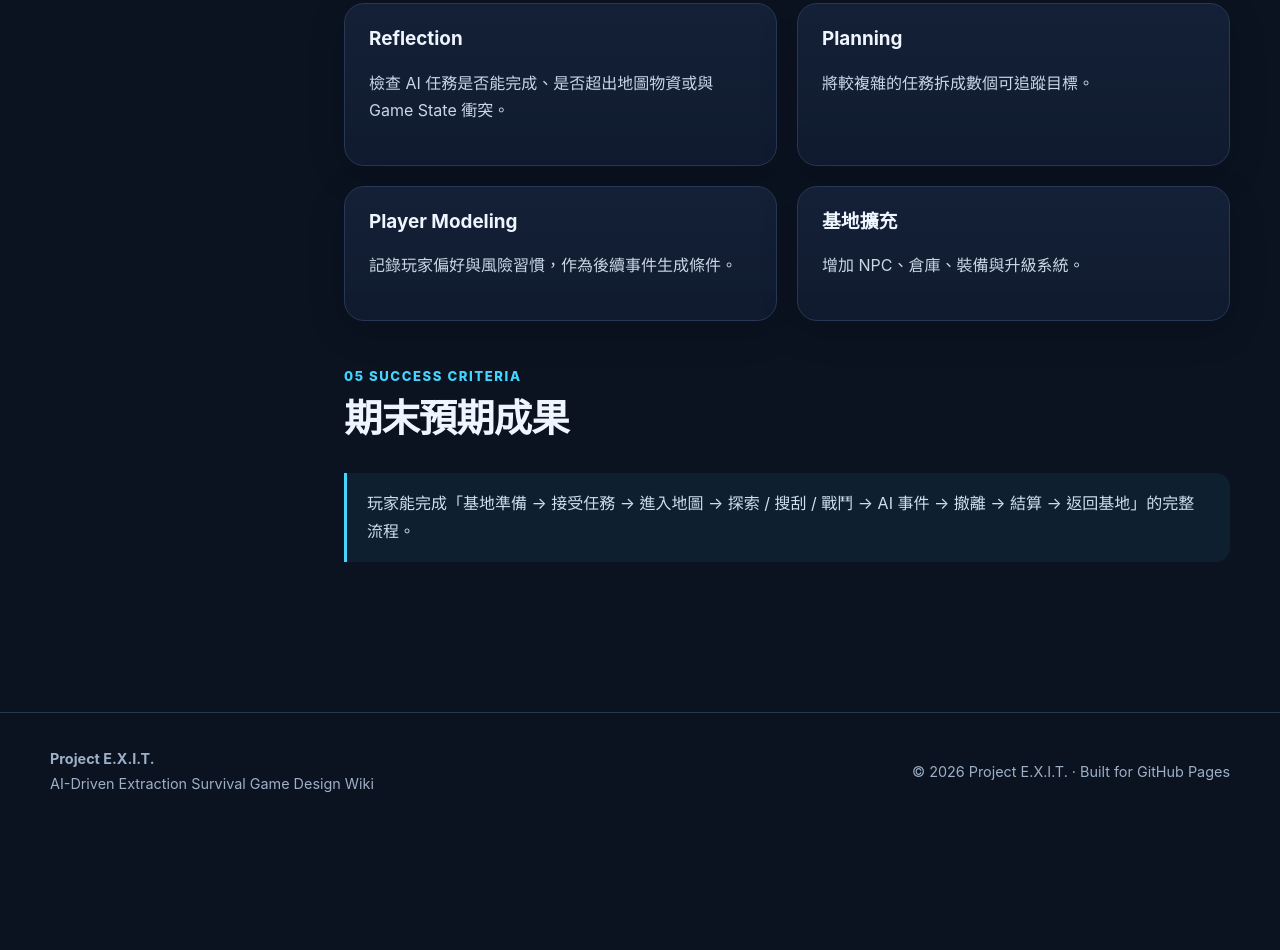
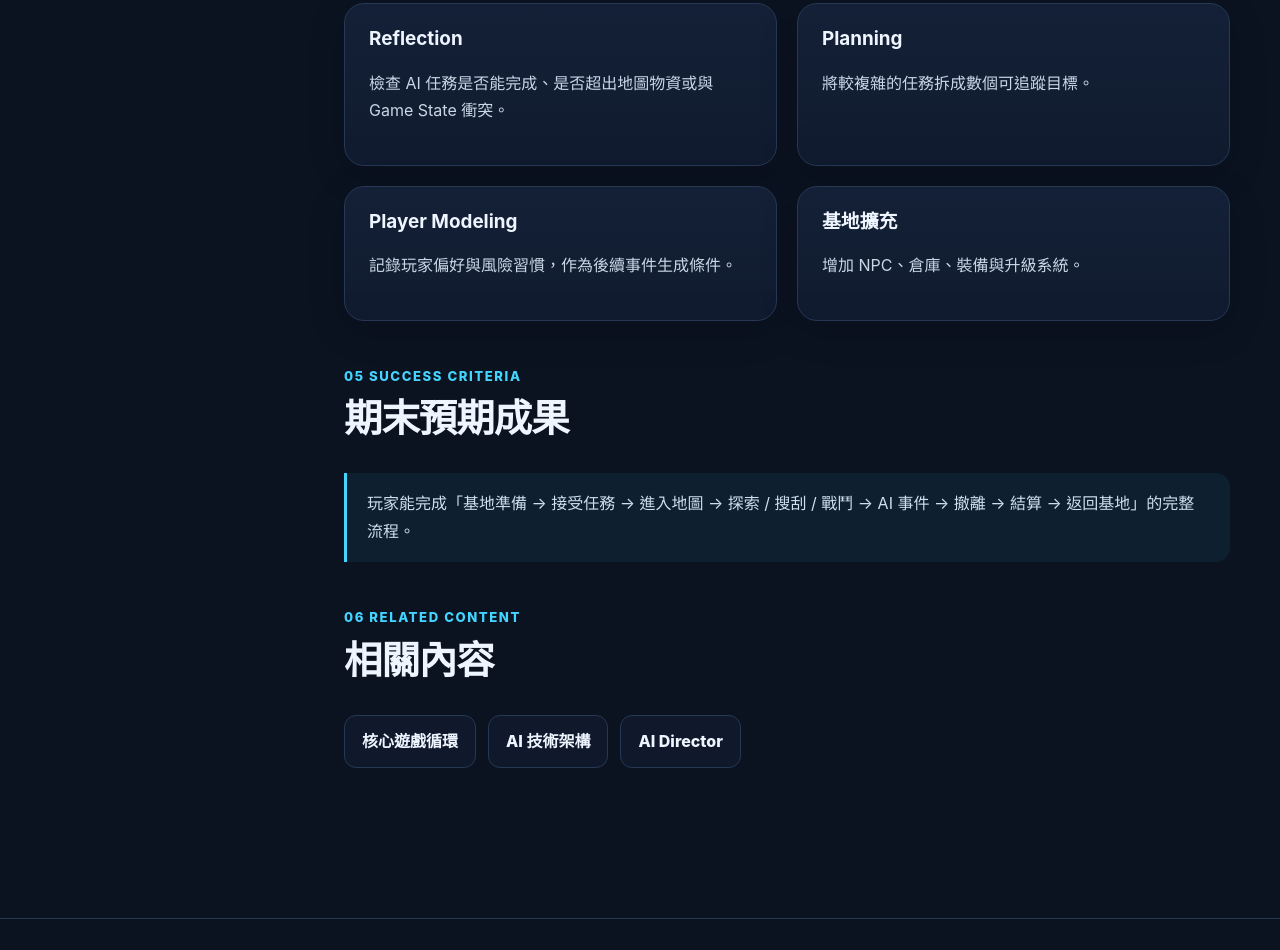
Before and after one commit to s711433116-ui/project-exit-wiki_HW10, a plain HTML site: page pages/roadmap.html in a window 1280 px wide. Shown: the part 1445-2395 px from the top of the page. Before the commit the page ends 2288 px from the top, so only its background shows below. Drawn offline with Linux system fonts and the light colour scheme.

Commit message:
update Related Content

```diff
--- a/pages/roadmap.html
+++ b/pages/roadmap.html
@@ -45,6 +45,7 @@
       <a href="#principle">Development Principle</a>
       <a href="#mvp">Phase 1</a><a href="#phase2">Phase 2</a>
       <a href="#phase3">Phase 3</a><a href="#success">Success Criteria</a>
+      <a href="#related">Related Content</a>
     </aside>
 
     <article class="article">
@@ -82,6 +83,15 @@
         <div class="kicker">05 Success Criteria</div><h2>期末預期成果</h2>
         <div class="notice">玩家能完成「基地準備 → 接受任務 → 進入地圖 → 探索 / 搜刮 / 戰鬥 → AI 事件 → 撤離 → 結算 → 返回基地」的完整流程。</div>
       </section>
+      <section id="related">
+        <div class="kicker">06 Related Content</div>
+        <h2>相關內容</h2>
+        <div class="actions">
+          <a class="btn btn-secondary" href="gameplay.html">核心遊戲循環</a>
+          <a class="btn btn-secondary" href="architecture.html">AI 技術架構</a>
+          <a class="btn btn-secondary" href="ai-director.html">AI Director</a>
+        </div>
+      </section>
     </article>
   </div>
 </section>
```
Also changed, not shown: pages/architecture.html (+10 -0 lines).
